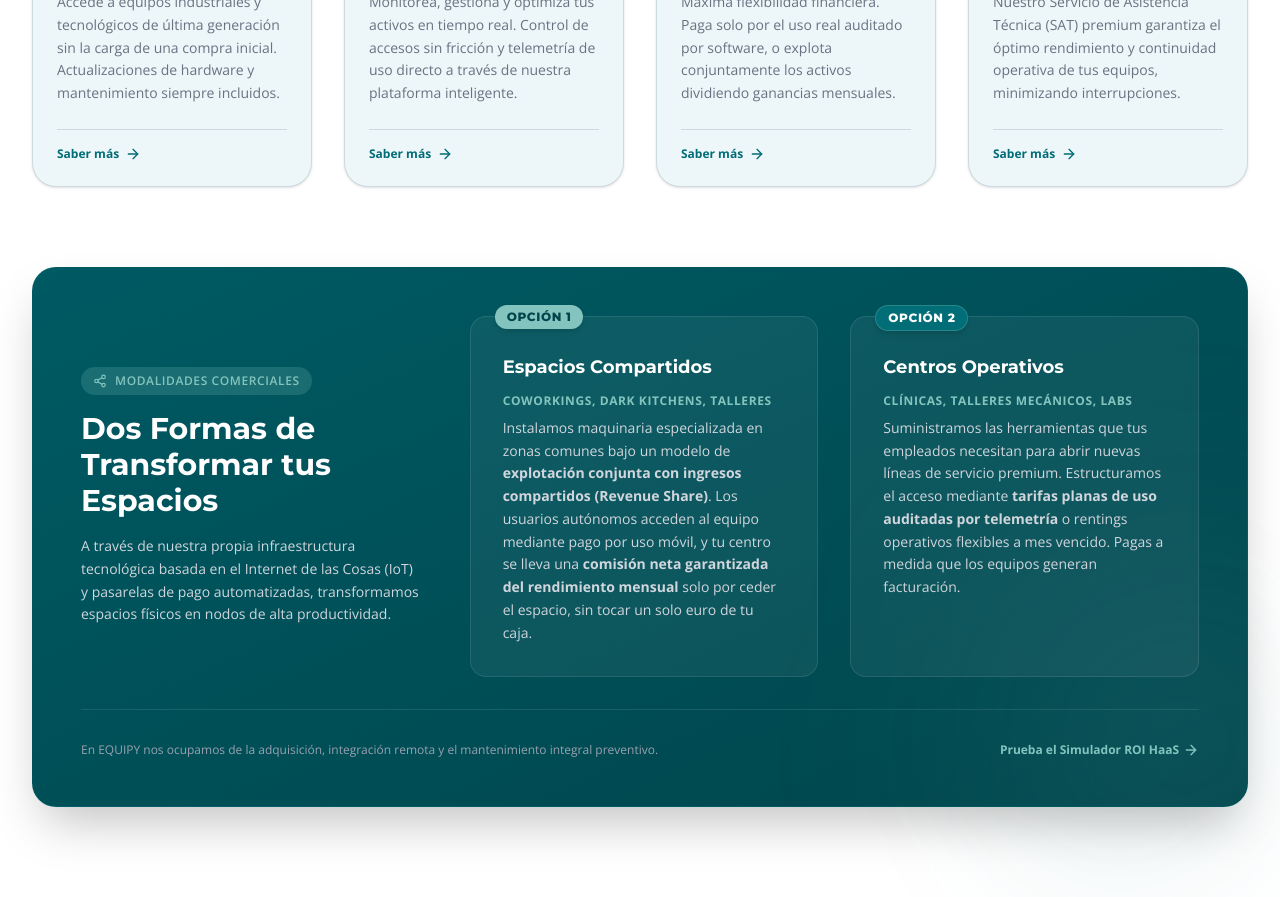
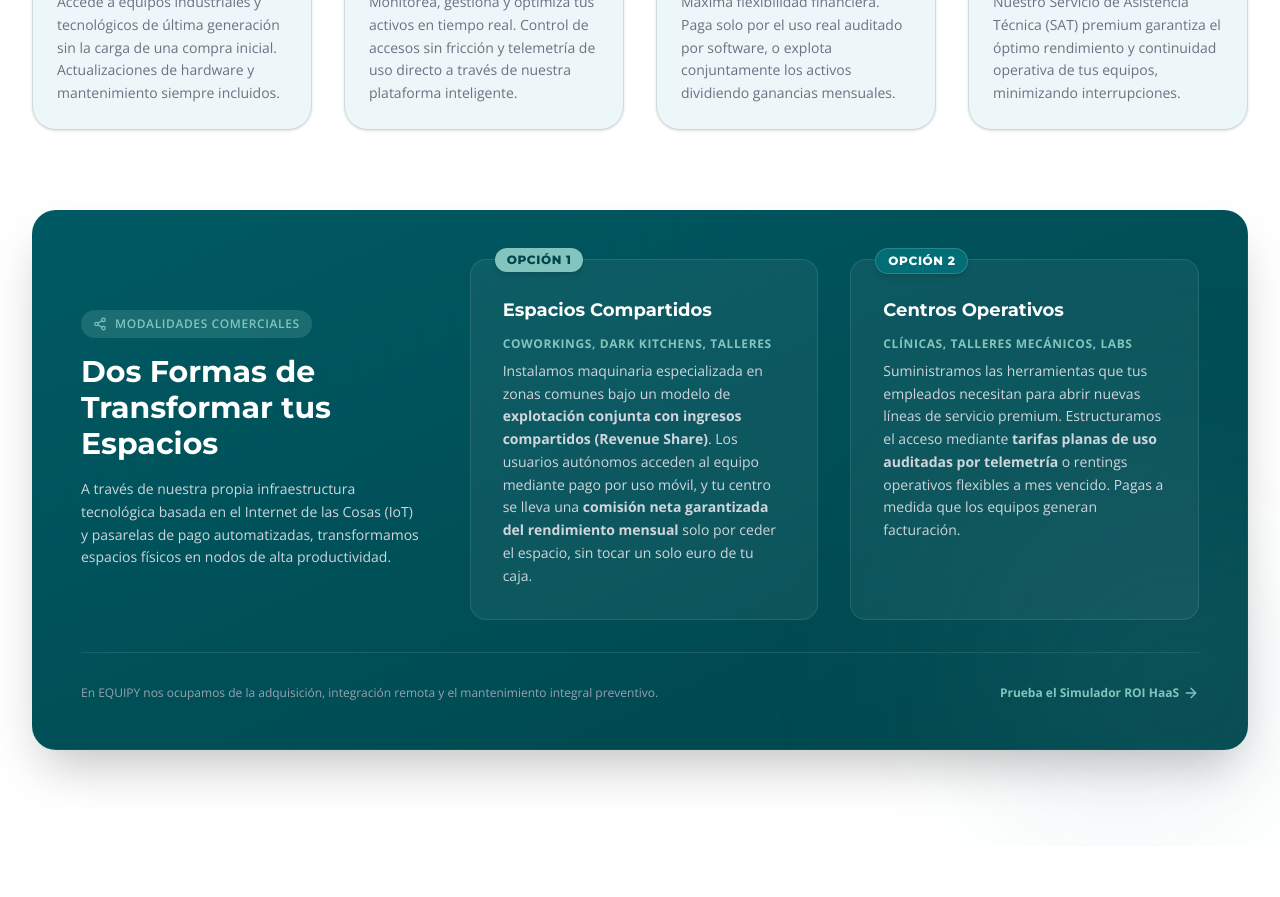
Before and after one commit to getequipy/Equipy, a React (Vite) app: page / in a window 1280 px wide. Shown: the part 2800-3697 px from the top of the page. Built offline with nearby package versions, Linux system fonts and the light colour scheme.

Commit message:
refactor(components): remove "Saber más" links from services list
Simplify the service cards by removing redundant call-to-action buttons to improve visual layout.

```diff
--- a/src/components/Services.tsx
+++ b/src/components/Services.tsx
@@ -66,6 +66,7 @@ export default function Services() {
                 {/* Visual Accent Top Line */}
                 <div className="absolute top-0 left-0 w-full h-1 bg-gradient-to-r from-brand-navy to-brand-cyan opacity-0 group-hover:opacity-100 transition-opacity" />
 
+                {/* Description of the service */}
                 <div>
                   <div className="inline-flex p-3 rounded-2xl bg-brand-navy/5 text-brand-navy group-hover:bg-brand-navy group-hover:text-white transition-all duration-300 mb-6">
                     <IconComponent className="w-6 h-6" />
@@ -82,11 +83,6 @@ export default function Services() {
                   <p className="text-sm text-gray-500 leading-relaxed group-hover:text-gray-600 transition-colors">
                     {svc.description}
                   </p>
-                </div>
-
-                <div className="mt-6 pt-4 border-t border-brand-gray-mid flex items-center text-xs font-bold text-brand-navy group-hover:text-brand-cyan transition-colors">
-                  <span>Saber más</span>
-                  <ArrowRight className="w-4 h-4 ml-1.5 group-hover:translate-x-1 transition-transform" />
                 </div>
               </div>
             );
```
